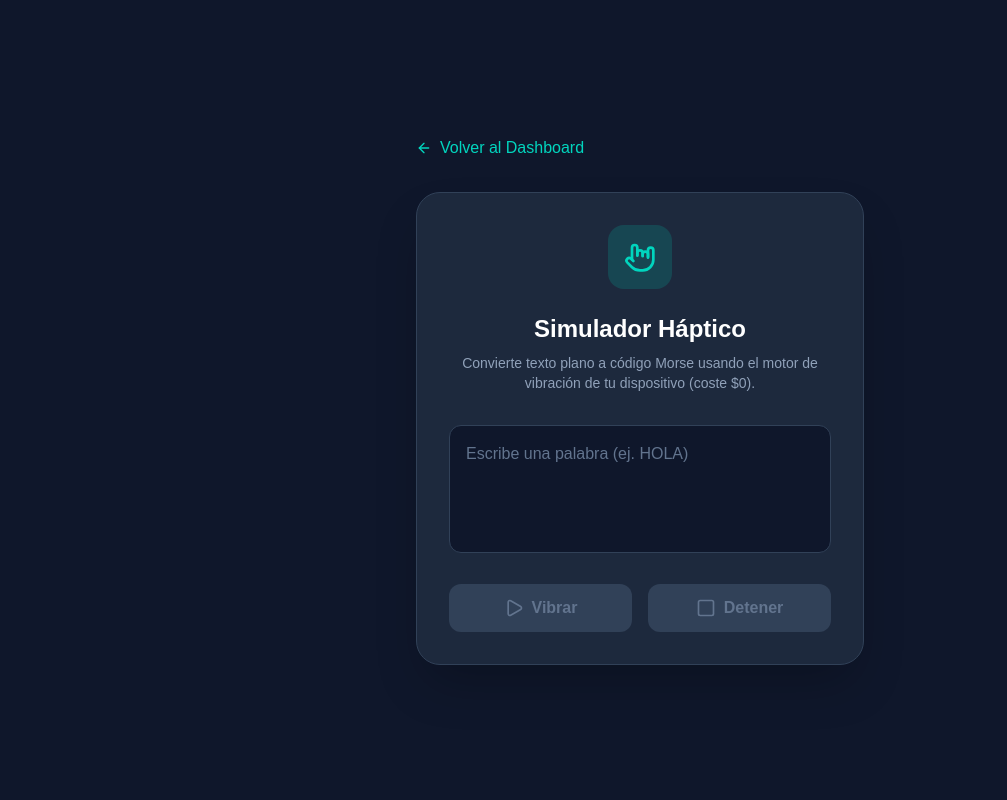
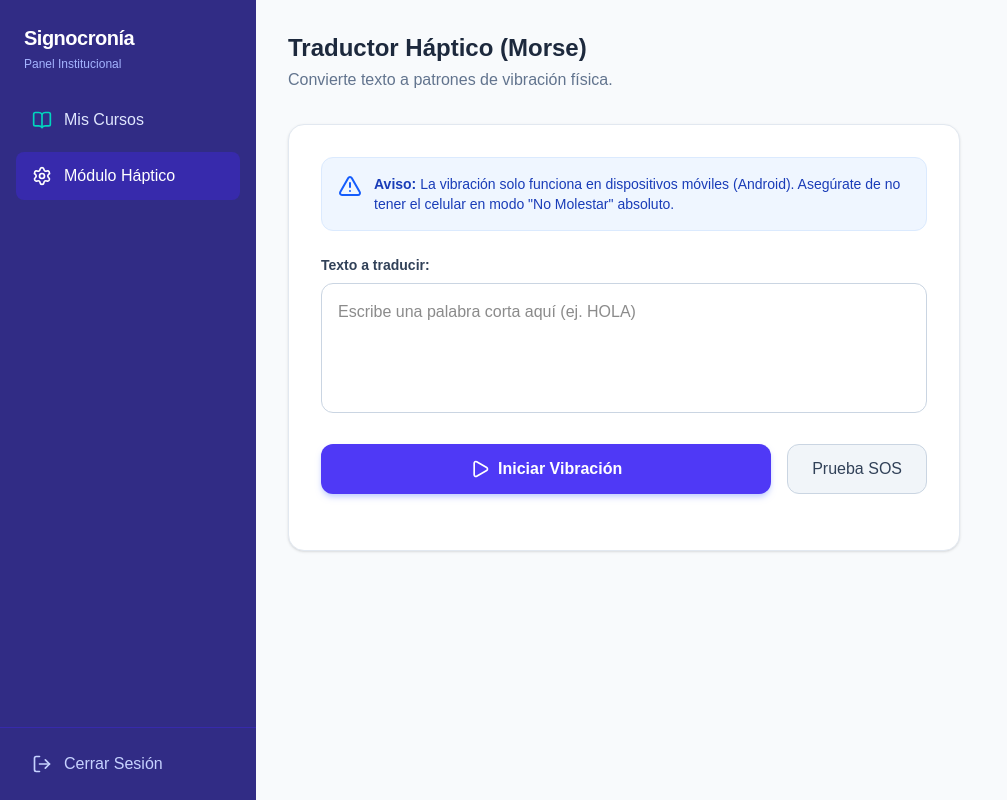
Before and after one commit to pybankai-prog/signocronia-mvp, a Next.js app: page /haptico in a window 1280 px wide. Shown: the whole page, without its empty margins (0-1007 px from the left). Built offline with nearby package versions, Linux system fonts and the light colour scheme; no server answers.

Commit message:
Implementación del Motor Háptico Morse

```diff
--- a/app/haptico/page.tsx
+++ b/app/haptico/page.tsx
@@ -1,132 +1,207 @@
 'use client';
 
 import React, { useState } from 'react';
-import { HandMetal, Play, Square, ArrowLeft } from 'lucide-react';
-import Link from 'next/link';
+import { useRouter } from 'next/navigation';
+import { supabase } from '@/lib/supabase';
+import { Activity, BookOpen, Settings, LogOut, Menu, X, Play, Square, AlertTriangle } from 'lucide-react';
 
-// Diccionario Morse simplificado (Coste 0, lógica en el cliente)
-const MORSE_TABLE: Record<string, string> = {
-  A: '.-', B: '-...', C: '-.-.', D: '-..', E: '.', F: '..-.', G: '--.',
-  H: '....', I: '..', J: '.---', K: '-.-', L: '.-..', M: '--', N: '-.',
-  O: '---', P: '.--.', Q: '--.-', R: '.-.', S: '...', T: '-', U: '..-',
-  V: '...-', W: '.--', X: '-..-', Y: '-.--', Z: '--..'
+// Diccionario de Código Morse
+const MORSE_CODE: Record<string, string> = {
+  'A': '.-', 'B': '-...', 'C': '-.-.', 'D': '-..', 'E': '.', 'F': '..-.',
+  'G': '--.', 'H': '....', 'I': '..', 'J': '.---', 'K': '-.-', 'L': '.-..',
+  'M': '--', 'N': '-.', 'O': '---', 'P': '.--.', 'Q': '--.-', 'R': '.-.',
+  'S': '...', 'T': '-', 'U': '..-', 'V': '...-', 'W': '.--', 'X': '-..-',
+  'Y': '-.--', 'Z': '--..', '0': '-----', '1': '.----', '2': '..---',
+  '3': '...--', '4': '....-', '5': '.....', '6': '-....', '7': '--...',
+  '8': '---..', '9': '----.'
 };
 
 export default function HapticoPage() {
-  const [text, setText] = useState('');
-  const [isPlaying, setIsPlaying] = useState(false);
+  const router = useRouter();
+  const [isMobileMenuOpen, setIsMobileMenuOpen] = useState(false);
+  const [texto, setTexto] = useState('');
+  const [isVibrating, setIsVibrating] = useState(false);
+  const [mensaje, setMensaje] = useState('');
 
-  // Motor de conversión Texto -> Patrón Háptico (Código Morse)
-  const textToHapticPattern = (textStr: string) => {
-    const unitMs = 200; // Duración de 1 punto en milisegundos
-    const DOT = 1;
-    const DASH = 3;
-    const SYMBOL_GAP = 1;
-    const LETTER_GAP = 3;
-    const WORD_GAP = 7;
-
-    const pattern: number[] = [];
-    const words = textStr.trim().toUpperCase().split(/\s+/);
-
-    words.forEach((word, wordIndex) => {
-      const letters = word.split('');
-      letters.forEach((char, letterIndex) => {
-        const morseStr = MORSE_TABLE[char];
-        if (!morseStr) return;
-
-        const symbols = morseStr.split('');
-        symbols.forEach((symbol, symbolIndex) => {
-          const durationUnits = symbol === '.' ? DOT : DASH;
-          pattern.push(durationUnits * unitMs); // VIBRAR
-
-          if (symbolIndex < symbols.length - 1) {
-            pattern.push(SYMBOL_GAP * unitMs); // PAUSAR intra-letra
-          }
-        });
-
-        if (letterIndex < letters.length - 1) {
-          pattern.push(LETTER_GAP * unitMs); // PAUSAR entre letras
-        }
-      });
-
-      if (wordIndex < words.length - 1) {
-        pattern.push(WORD_GAP * unitMs); // PAUSAR entre palabras
-      }
-    });
-
-    return pattern;
+  const handleSignOut = async () => {
+    await supabase.auth.signOut();
+    router.push('/login');
   };
 
-  const playHaptics = () => {
+  // Función para probar si el dispositivo soporta vibración
+  const testVibration = () => {
     if (!('vibrate' in navigator)) {
-      alert('Tu navegador/dispositivo no soporta la API de vibración (navigator.vibrate). Prueba en un celular Android.');
+      setMensaje('Tu navegador o dispositivo no soporta la vibración web (navigator.vibrate).');
+      return;
+    }
+    // Vibra SOS (... --- ...) para probar
+    navigator.vibrate([100, 100, 100, 100, 100, 300, 300, 100, 300, 100, 300, 300, 100, 100, 100, 100, 100]);
+    setMensaje('¡Prueba SOS enviada al motor vibrador!');
+  };
+
+  // Función principal: Texto a Morse Háptico
+  const playHaptic = () => {
+    if (!('vibrate' in navigator)) {
+      setMensaje('Dispositivo incompatible con vibración.');
       return;
     }
 
-    if (!text) return;
+    if (!texto.trim()) {
+      setMensaje('Por favor, ingresa un texto.');
+      return;
+    }
 
-    setIsPlaying(true);
-    const pattern = textToHapticPattern(text);
+    setIsVibrating(true);
+    setMensaje('Traduciendo y vibrando...');
 
-    // Disparar motor de vibración nativo
+    const pattern: number[] = [];
+    const DOT = 150;      // ms de vibración corta
+    const DASH = 400;     // ms de vibración larga
+    const PAUSE_SYMBOL = 150; // ms de pausa entre puntos/rayas
+    const PAUSE_LETTER = 400; // ms de pausa entre letras
+    const PAUSE_WORD = 800;   // ms de pausa entre palabras
+
+    const cleanText = texto.toUpperCase();
+
+    for (let i = 0; i < cleanText.length; i++) {
+      const char = cleanText[i];
+
+      if (char === ' ') {
+        pattern.push(0); // 0 vibración
+        pattern.push(PAUSE_WORD);
+        continue;
+      }
+
+      const morseChar = MORSE_CODE[char];
+      if (morseChar) {
+        for (let j = 0; j < morseChar.length; j++) {
+          const symbol = morseChar[j];
+          pattern.push(symbol === '.' ? DOT : DASH); // Vibra
+          pattern.push(PAUSE_SYMBOL);                // Pausa
+        }
+        pattern.push(0);
+        pattern.push(PAUSE_LETTER);
+      }
+    }
+
+    // Ejecuta el patrón completo en el hardware del celular
     navigator.vibrate(pattern);
 
-    // Calcular tiempo total para apagar el estado visual
-    const totalTimeMs = pattern.reduce((sum, current) => sum + current, 0);
-    setTimeout(() => setIsPlaying(false), totalTimeMs);
+    // Calculamos más o menos cuándo termina para resetear el botón
+    const totalTime = pattern.reduce((a, b) => a + b, 0);
+    setTimeout(() => {
+      setIsVibrating(false);
+      setMensaje('Vibración completada.');
+    }, totalTime);
   };
 
-  const stopHaptics = () => {
+  const stopHaptic = () => {
     if ('vibrate' in navigator) {
-      navigator.vibrate(0); // Detiene la vibración
+      navigator.vibrate(0); // Un array vacío o 0 detiene cualquier vibración activa
     }
-    setIsPlaying(false);
+    setIsVibrating(false);
+    setMensaje('Vibración detenida por el usuario.');
   };
 
   return (
-    <div className="min-h-screen bg-slate-900 text-white flex flex-col items-center justify-center p-4">
-      <div className="w-full max-w-md">
-        <Link href="/dashboard" className="inline-flex items-center text-teal-400 hover:text-teal-300 mb-8 font-medium">
-          <ArrowLeft className="w-4 h-4 mr-2" /> Volver al Dashboard
-        </Link>
-
-        <div className="bg-slate-800 rounded-3xl p-8 border border-slate-700 shadow-2xl">
-          <div className="flex items-center justify-center w-16 h-16 bg-teal-500/20 rounded-2xl mb-6 mx-auto">
-            <HandMetal className="w-8 h-8 text-teal-400" />
+    <div className="min-h-screen bg-slate-50 flex flex-col md:flex-row">
+      {/* Barra superior móvil */}
+      <div className="md:hidden bg-indigo-900 text-white p-4 flex justify-between items-center shadow-md z-20">
+        <div>
+          <h2 className="text-xl font-bold tracking-tight">Signocronía</h2>
+          <p className="text-indigo-300 text-xs">Módulo Háptico</p>
+        </div>
+        <button
+          onClick={() => setIsMobileMenuOpen(!isMobileMenuOpen)}
+          className="p-2 bg-indigo-800 rounded-lg hover:bg-indigo-700 transition-colors"
+        >
+          {isMobileMenuOpen ? <X className="w-6 h-6" /> : <Menu className="w-6 h-6" />}
+        </button>
       </div>
 
-          <h1 className="text-2xl font-bold text-center mb-2">Simulador Háptico</h1>
-          <p className="text-slate-400 text-center text-sm mb-8">
-            Convierte texto plano a código Morse usando el motor de vibración de tu dispositivo (coste $0).
+      {/* Menú Lateral (Igual que en el Dashboard) */}
+      <aside className={`${isMobileMenuOpen ? 'flex' : 'hidden'} md:flex w-full md:w-64 bg-indigo-900 text-white flex-col md:min-h-screen shrink-0 z-10`}>
+        <div className="p-6 hidden md:block">
+          <h2 className="text-xl font-bold tracking-tight">Signocronía</h2>
+          <p className="text-indigo-300 text-xs mt-1">Panel Institucional</p>
+        </div>
+        <nav className="flex-1 px-4 py-6 md:py-0 space-y-2">
+          <a href="/dashboard" className="flex items-center gap-3 hover:bg-indigo-800/50 text-indigo-100 px-4 py-3 rounded-lg transition-colors">
+            <BookOpen className="w-5 h-5 text-teal-400" />
+            <span className="font-medium">Mis Cursos</span>
+          </a>
+          <a href="#" className="flex items-center gap-3 bg-indigo-800 text-white px-4 py-3 rounded-lg transition-colors">
+            <Settings className="w-5 h-5" />
+            <span>Módulo Háptico</span>
+          </a>
+        </nav>
+        <div className="p-4 border-t border-indigo-800 mt-auto">
+          <button onClick={handleSignOut} className="flex items-center gap-3 text-indigo-200 hover:text-white transition-colors w-full px-4 py-2">
+            <LogOut className="w-5 h-5" />
+            <span>Cerrar Sesión</span>
+          </button>
+        </div>
+      </aside>
+
+      {/* Contenido Principal */}
+      <main className="flex-1 p-4 md:p-8 w-full max-w-full overflow-x-hidden">
+        <header className="mb-6 md:mb-8 mt-2 md:mt-0">
+          <h1 className="text-2xl font-bold text-slate-800">Traductor Háptico (Morse)</h1>
+          <p className="text-slate-500 mt-1">Convierte texto a patrones de vibración física.</p>
+        </header>
+
+        <div className="bg-white rounded-2xl p-6 md:p-8 border border-slate-200 shadow-sm max-w-2xl">
+
+          <div className="bg-blue-50 border border-blue-100 p-4 rounded-xl flex gap-3 mb-6">
+            <AlertTriangle className="w-6 h-6 text-blue-600 shrink-0" />
+            <p className="text-sm text-blue-800">
+              <strong>Aviso:</strong> La vibración solo funciona en dispositivos móviles (Android). Asegúrate de no tener el celular en modo "No Molestar" absoluto.
             </p>
+          </div>
 
+          <label className="block text-sm font-bold text-slate-700 mb-2">
+            Texto a traducir:
+          </label>
           <textarea
-            value={text}
-            onChange={(e) => setText(e.target.value)}
-            placeholder="Escribe una palabra (ej. HOLA)"
-            className="w-full h-32 bg-slate-900 border border-slate-700 rounded-xl p-4 text-white placeholder-slate-500 focus:outline-none focus:ring-2 focus:ring-teal-500 mb-6 resize-none"
-          />
+            rows={4}
+            value={texto}
+            onChange={(e) => setTexto(e.target.value)}
+            placeholder="Escribe una palabra corta aquí (ej. HOLA)"
+            className="w-full p-4 border border-slate-300 rounded-xl focus:ring-2 focus:ring-indigo-500 focus:border-indigo-500 outline-none mb-6 resize-none"
+          ></textarea>
 
-          <div className="grid grid-cols-2 gap-4">
+          <div className="flex flex-col sm:flex-row gap-4 mb-6">
+            {!isVibrating ? (
               <button
-              onClick={playHaptics}
-              disabled={isPlaying || !text}
-              className={`flex items-center justify-center gap-2 py-3 rounded-xl font-bold transition-all
-                ${isPlaying || !text ? 'bg-slate-700 text-slate-500 cursor-not-allowed' : 'bg-teal-500 hover:bg-teal-400 text-slate-900'}`}
+                onClick={playHaptic}
+                className="flex-1 bg-indigo-600 hover:bg-indigo-700 text-white py-3 px-6 rounded-xl font-bold flex items-center justify-center gap-2 transition-all shadow-md shadow-indigo-200"
               >
-              <Play className="w-5 h-5" /> Vibrar
+                <Play className="w-5 h-5" /> Iniciar Vibración
               </button>
+            ) : (
               <button
-              onClick={stopHaptics}
-              disabled={!isPlaying}
-              className={`flex items-center justify-center gap-2 py-3 rounded-xl font-bold transition-all
-                ${!isPlaying ? 'bg-slate-700 text-slate-500 cursor-not-allowed' : 'bg-rose-500 hover:bg-rose-400 text-white'}`}
+                onClick={stopHaptic}
+                className="flex-1 bg-rose-600 hover:bg-rose-700 text-white py-3 px-6 rounded-xl font-bold flex items-center justify-center gap-2 transition-all shadow-md shadow-rose-200 animate-pulse"
               >
                 <Square className="w-5 h-5" /> Detener
               </button>
+            )}
+
+            <button
+              onClick={testVibration}
+              className="sm:w-auto bg-slate-100 hover:bg-slate-200 text-slate-700 border border-slate-300 py-3 px-6 rounded-xl font-medium transition-all"
+            >
+              Prueba SOS
+            </button>
           </div>
+
+          {mensaje && (
+            <div className="text-center p-3 rounded-lg bg-slate-50 text-slate-600 font-medium text-sm border border-slate-100">
+              {mensaje}
             </div>
+          )}
         </div>
+      </main>
     </div>
   );
 }
```
Lines whose indentation alone changed are shown as unchanged.
